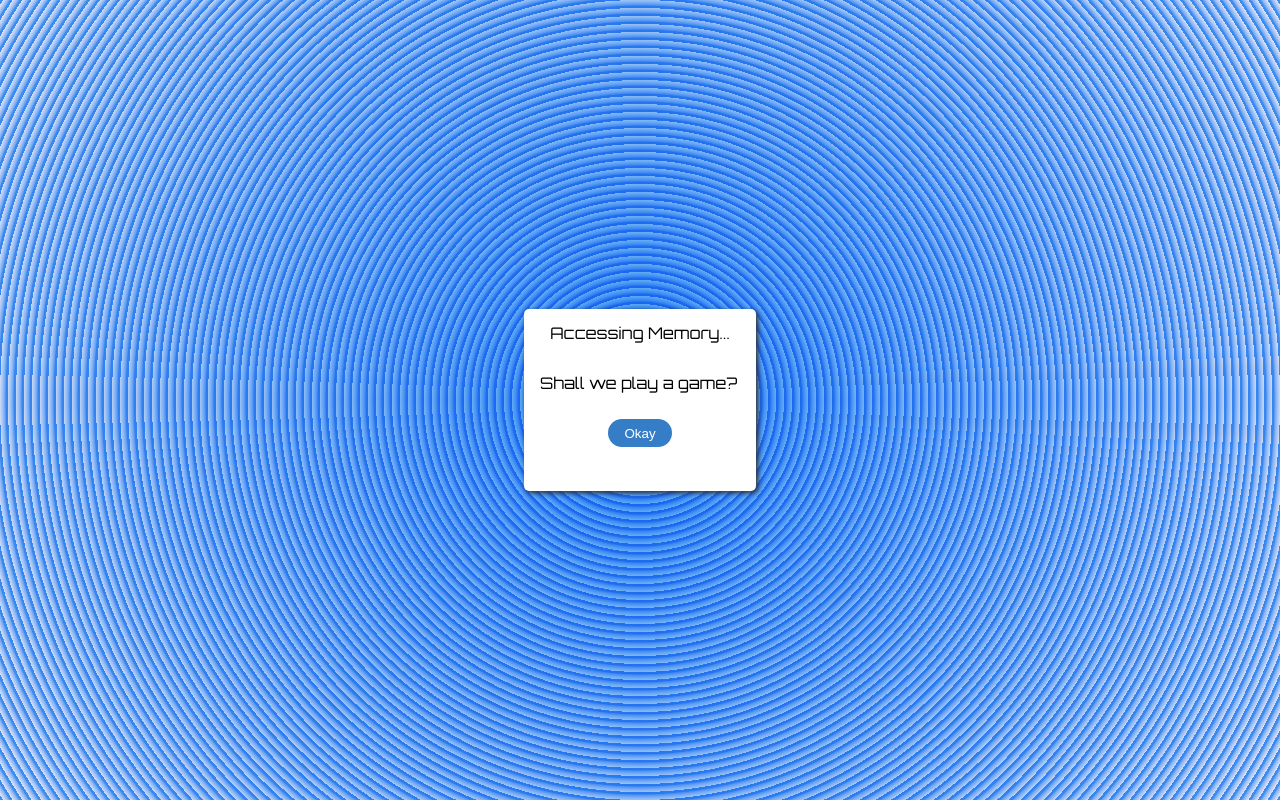
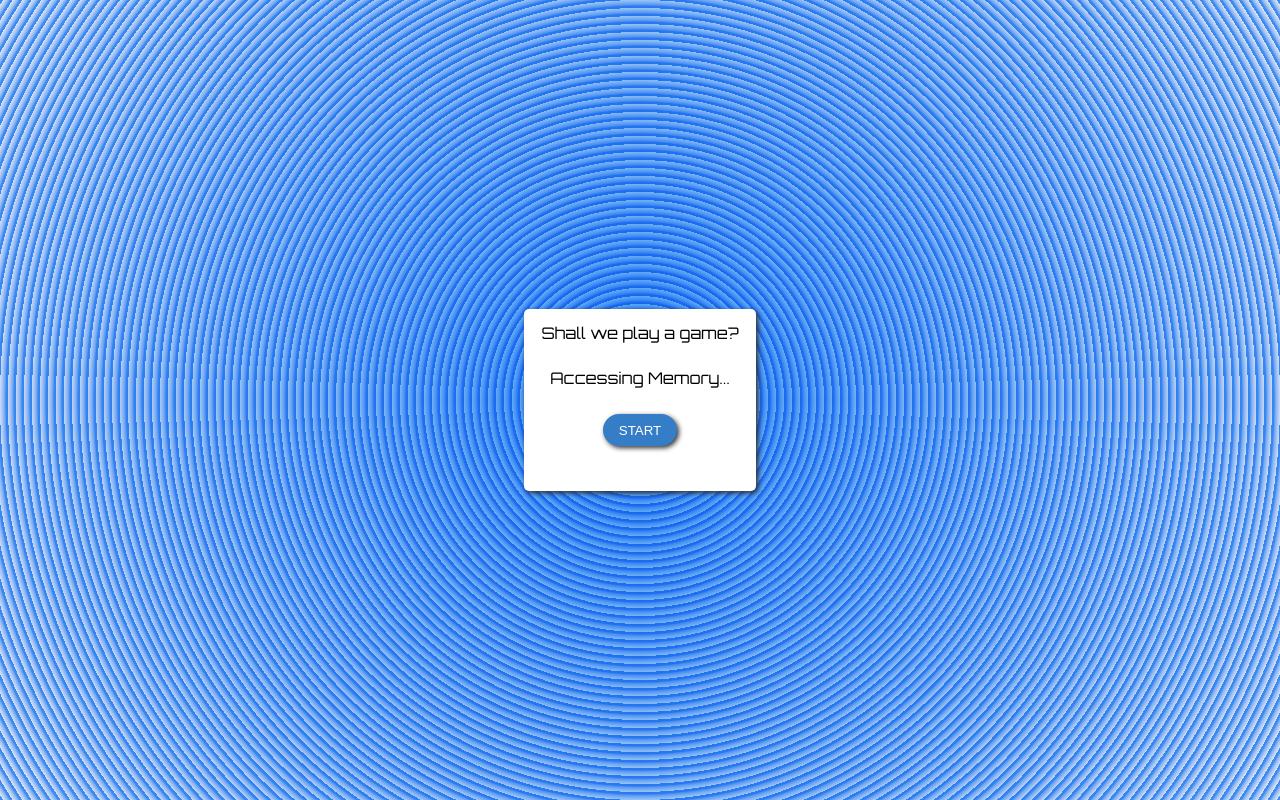
Before and after one commit to felixdave/memory, a Vue app: page / in a window 1280 px wide. Built offline with nearby package versions, Linux system fonts and the light colour scheme; a web font is replaced by a local one.

Commit message:
add timer

```diff
--- a/src/App.vue
+++ b/src/App.vue
@@ -4,34 +4,62 @@ import GameStage from './components/layout/GameStage.vue';
 import ScoreCard from './components/layout/ScoreCardArea.vue';
 // import { ref } from "vue";
 const playerMoves = ref(0);
-const totalMatches = ref(0);
+const totalMatches = ref(10);
 const playTimer = ref(0);
 const reset = ref(false);
-const begin = ref(true);
+const start = ref(true);
 
-function clearStage() {
+let intervalID;
+
+function startTime() {
+	if (!intervalID) {
+		intervalID = setInterval(() => {
+			playTimer.value++;
+		}, 1000);
+	}
+}
+function stopTime() {
+	clearInterval(intervalID);
+	intervalID = null;
+}
+
+function clearEvent() {
+	playTimer.value = 0;
 	playerMoves.value = 0;
 	totalMatches.value = 0;
-	playTimer.value = 0;
-	console.log('reset');
+	startTime();
+	reset.value = !reset.value;
+}
+function resetEvent() {
+	stopTime();
+	reset.value = !reset.value;
+}
+
+function startGame() {
+	startTime();
+	start.value = false;
+	reset.value = true;
 }
 </script>
 
 <template>
 	<ScoreCard
+		:totalMatches="totalMatches"
 		:playerMoves="playerMoves"
-		:totalMatches="totalMatches"
 		:playTimer="playTimer"
-		:start="begin"
-		@resetStage="clearStage"
-		@beginThis="begin = !begin"
+		:start="start"
+		:reset="reset"
+		@resetEmit="resetEvent"
+		@beginEmit="startGame"
+		@playAgainEmit="clearEvent"
 	/>
 	<GameStage
+		v-if="reset"
+		:gameOver="totalMatches == 12"
+		:start="start"
 		@updateTotalMatches="totalMatches++"
 		@updatePlayerMoves="playerMoves++"
-		:resetCards="reset"
-		:displayWin="totalMatches == 12"
-		:start="begin"
+		@startOver="resetEvent"
 	/>
 </template>
 
--- a/src/assets/global.css
+++ b/src/assets/global.css
@@ -28,6 +28,21 @@ body {
 	-ms-user-select: none;
 	user-select: none;
 }
+/************************
+Animate Shall we play
+*************************/
+/* Enter */
+.animateShallWePlay-enter-active {
+	transition: all 2000ms ease;
+}
+.animateShallWePlay-enter-from {
+	transform: scale(0);
+}
+.animateShallWePlay-enter-to {
+	opacity: 1;
+	transform: scale(1);
+}
+
 /*************************
 Animate Game Start
 *************************/
@@ -45,14 +60,17 @@ Animate Game Start
 	transform: skew(0deg, 0deg) scale(1) translate(0px, 0px);
 }
 /* Leave */
-/* .animateStart-leave-active {
-	transition: all 200ms ease;
-} */
+.animateStart-leave-active {
+	/* transition-delay: 1s; */
+	/* transition: all 200ms ease; */
+}
 .animateStart-leave-from {
 	opacity: 1;
+	/* transition-delay: 1s; */
 }
 .animateStart-leave-to {
 	opacity: 0;
+	/* transform: skew(-10deg, 11deg) scale(2) translate(45px, -17px); */
 }
 
 /************************
--- a/src/components/layout/GameStage.vue
+++ b/src/components/layout/GameStage.vue
@@ -2,9 +2,13 @@
 import { ref } from 'vue';
 import PlayingCard from '../ui/PlayingCard';
 // Props
-defineProps(['resetCards', 'start', 'displayWin']);
+defineProps(['start', 'gameOver']);
 // Emits
-const emit = defineEmits(['updateTotalMatches', 'updatePlayerMoves']);
+const emit = defineEmits([
+	'updateTotalMatches',
+	'updatePlayerMoves',
+	'startOver',
+]);
 // Vars
 const cardPairs = ref(12);
 const allCards = ref([]);
@@ -50,7 +54,6 @@ function pairNoMatch() {
 }
 // Func Selected Card
 function addCardToHand(index) {
-	// console.log(playerMoves);
 	// Adds first card index
 	if (hand.value.length == 0) {
 		emit('updatePlayerMoves');
@@ -77,6 +80,7 @@ function startOver() {
 	start.value = true;
 	console.log('start over');
 }
+
 // Invocations
 initGame();
 </script>
@@ -105,11 +109,11 @@ initGame();
 	</Transition>
 	<Transition name="animateMatch" :duration="500">
 		<div
-			v-if="displayWin"
-			@click="startOver"
+			v-if="gameOver"
+			@click="$emit('startOver')"
 			class="unselectableHTML matchDisplay"
 		>
-			<h1>You Won!</h1>
+			<h1>Game Over</h1>
 			<PlayingCard class="card1" :value="'U'" :isFaceUp="true" />
 			<PlayingCard class="card2" :value="1" :isFaceUp="true" />
 		</div>
@@ -120,20 +124,20 @@ initGame();
 #gameStage {
 	width: 100vmin;
 	max-width: 800px;
+	border-radius: 5px;
 	background-color: rgba(255, 255, 255, 0.5);
-	display: grid;
-	grid-template-columns: repeat(6, 1fr);
-	grid-auto-flow: row dense;
-	align-content: flex-start;
-	gap: 1rem;
+	box-shadow: 2px 2px 50px rgb(50, 50, 50);
 	box-sizing: border-box;
 	font-size: 10vmin;
 	padding: 2rem;
+	position: relative;
+	display: grid;
 	transition: all 0.5s;
-	position: relative;
+	grid-template-columns: repeat(6, 1fr);
+	grid-template-rows: repeat(4, 1fr);
+	align-content: flex-start;
+	gap: 1rem;
 	z-index: 5;
-	border-radius: 5px;
-	box-shadow: 2px 2px 50px rgb(50, 50, 50);
 }
 .matchDisplay {
 	display: flex;
--- a/src/components/layout/ScoreCardArea.vue
+++ b/src/components/layout/ScoreCardArea.vue
@@ -1,29 +1,39 @@
 <script setup>
 // Props
-defineProps(['playerMoves', 'totalMatches', 'playTimer', 'start']);
+defineProps(['playerMoves', 'totalMatches', 'playTimer', 'start', 'reset']);
 // Emits
-const emit = defineEmits(['resetStage', 'beginThis']);
+const emit = defineEmits(['resetEmit', 'beginEmit', 'playAgainEmit']);
+
+function formatTimer(sec) {
+	let hour = Math.floor(sec / 60);
+	let seconds = (sec % 60).toString().length == 1 ? `0${sec % 60}` : sec % 60;
+	return `${hour}: ${seconds}`;
+}
 </script>
 
 <template>
 	<div v-if="!start" id="scoreCard" class="unselectableHTML">
 		<h1>MEMORY Score</h1>
 		<p>
-			Player Moves <span> {{ playerMoves }}</span>
+			Moves <span> {{ playerMoves }}</span>
 		</p>
 		<p>
-			Total Matches <span>{{ totalMatches }}/12</span>
+			Matches <span>{{ totalMatches }}/12</span>
 		</p>
 		<p>
-			PlayTime <span>{{ playTimer }}</span>
+			Time
+			<span>{{ formatTimer(playTimer) }}</span>
 		</p>
-		<button @click="$emit('resetStage')">RESET</button>
+		<button v-if="reset" @click="$emit('resetEmit')">RESET</button>
+		<button v-else @click="$emit('playAgainEmit')">Play Again</button>
 	</div>
-	<div v-if="start" id="scoreCard">
-		<h1>Accessing Memory...</h1>
-		<p>Shall we play a game?</p>
-		<button @click="$emit('beginThis')">Okay</button>
-	</div>
+	<transition name="animateShallWePlay" appear>
+		<div v-if="start" id="scoreCard">
+			<p class="center">Shall we play a game?</p>
+			<p class="center">Accessing Memory...</p>
+			<button @click="$emit('beginEmit')">START</button>
+		</div>
+	</transition>
 </template>
 
 <style lang="scss">
@@ -51,6 +61,9 @@ const emit = defineEmits(['resetStage', 'beginThis']);
 		flex: 1 1 100%;
 		justify-self: space-between;
 	}
+	.center {
+		text-align: center;
+	}
 	span {
 		float: right;
 	}
@@ -60,8 +73,9 @@ const emit = defineEmits(['resetStage', 'beginThis']);
 		color: #fff;
 		background-color: var(--blue);
 		border-radius: 50px;
-		border: 2px solid #fff;
+		border: none;
 		cursor: pointer;
+		box-shadow: 2px 2px 5px rgb(50, 50, 50);
 	}
 	button:hover {
 		box-shadow: 2px 2px 2px #333;
@@ -69,9 +83,10 @@ const emit = defineEmits(['resetStage', 'beginThis']);
 	}
 	button:active {
 		filter: brightness(100%);
-		color: var(--yellow);
+		color: #fff;
 		border-color: #fff;
-		box-shadow: -2px -2px 2px #333;
+		border: none;
+		box-shadow: inset 2px 2px 5px rgb(50, 50, 50);
 	}
 }
 </style>
```
